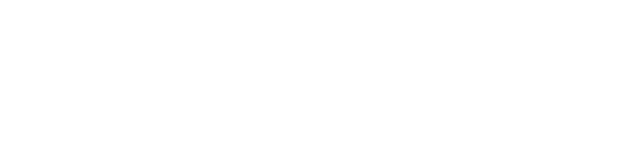
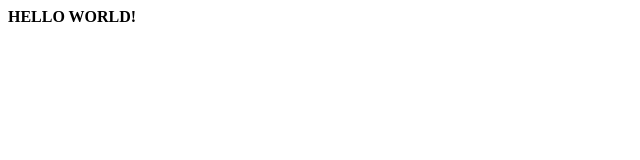
Before and after one commit to DanSantos8/template-laravel, a plain HTML site: page index.html in a window 1280 px wide. Shown: the whole page, without its empty margins (0-640 px from the left). Drawn offline with Linux system fonts and the light colour scheme.

Commit message:
criando o body do index

```diff
--- a/index.html
+++ b/index.html
@@ -4,4 +4,7 @@
   <title>TESTE</title>
 </head>
 
+<body>
+  <h4>HELLO WORLD!</h4>
+</body>
 </html>
```
